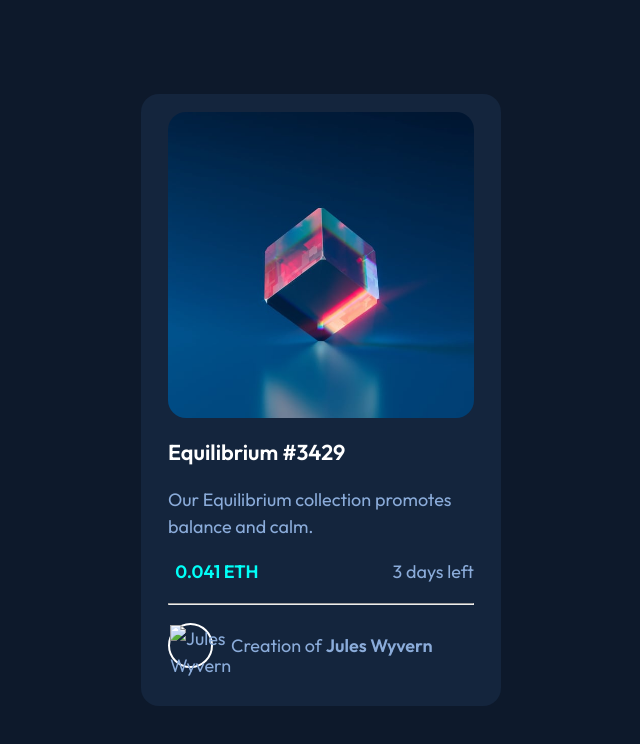
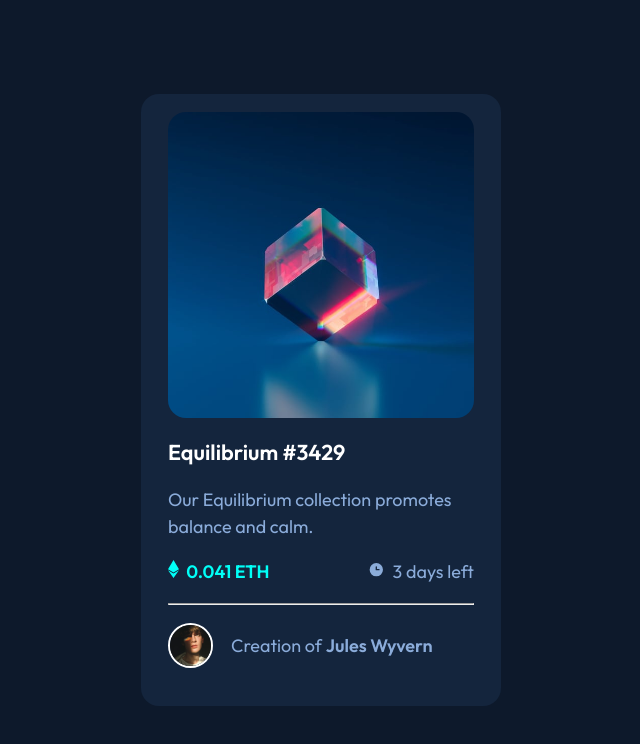
Before and after one commit to OliverNikolovski/nft-preview-card, a plain HTML site: page index.html in a window 1280 px wide. Shown: the whole page, without its empty margins (319-959 px from the left). Drawn offline with Linux system fonts and the light colour scheme; the site is published under a folder, as on GitHub Pages, so addresses that start at the root find nothing.

Commit message:
Remove '/' from start of image urls

```diff
--- a/index.html
+++ b/index.html
@@ -20,7 +20,7 @@
     <div class="card-image-container card-item">
       <img src="images/image-equilibrium.jpg" alt="Equilibrium image">
       <div class="overlay">
-        <img src="/images/icon-view.svg" alt="image overlay">
+        <img src="images/icon-view.svg" alt="image overlay">
       </div>
     </div>
     <div class="card-content card-item">
@@ -34,7 +34,7 @@
     <hr class="card-item"/>
     <div class="card-footer card-item">
       <div class="avatar-container">
-        <img src="/images/image-avatar.png" alt="Jules Wyvern">
+        <img src="images/image-avatar.png" alt="Jules Wyvern">
       </div>
       <p creator>Creation of <span name>Jules Wyvern</span></p>
     </div>
--- a/style.css
+++ b/style.css
@@ -137,12 +137,12 @@ hr {
 }
 
 [eth-balance]::before {
-    content: url('/images/icon-ethereum.svg');
+    content: url('images/icon-ethereum.svg');
     margin-right: 0.4rem;
 }
 
 [remaining-time]::before {
-    content: url('/images/icon-clock.svg');
+    content: url('images/icon-clock.svg');
     font-weight: 600;
     margin-right: 0.4rem;
 }
```
